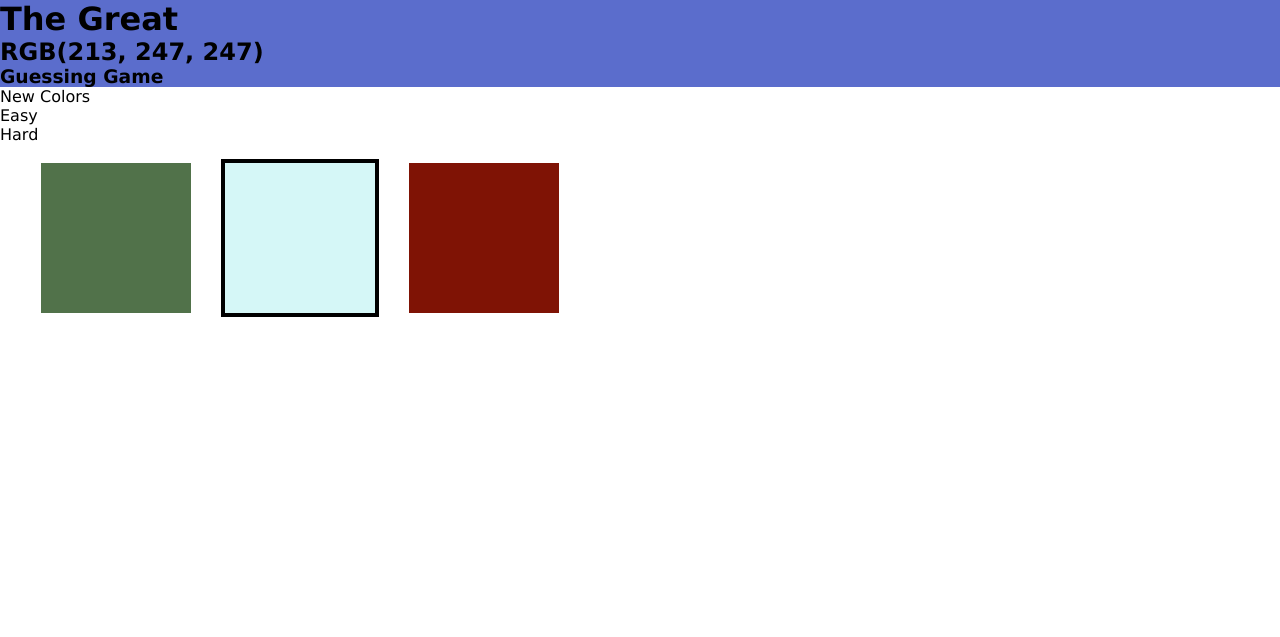
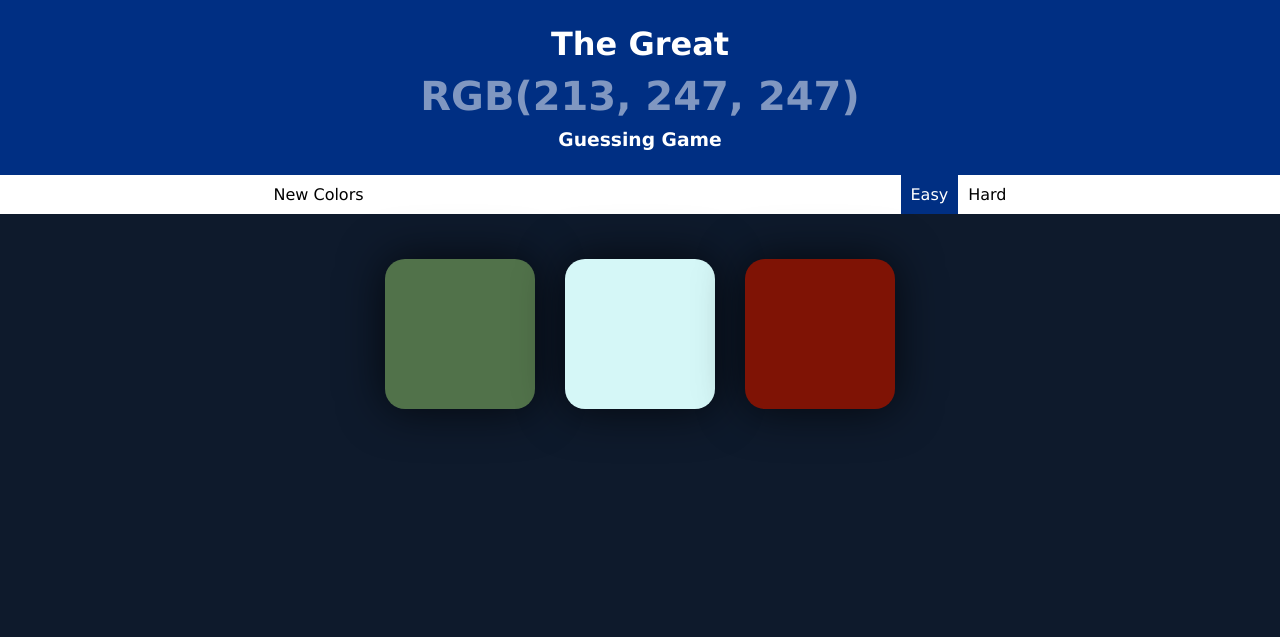
Before and after one commit to raulgodii/The-Great-Guessing-Name, a plain HTML site: page index.html in a window 1280 px wide. Drawn offline with Linux system fonts and the light colour scheme.

Commit message:
finished

```diff
--- a/index.html
+++ b/index.html
@@ -13,9 +13,9 @@
         <h2 id="solution"></h2>
         <h3>Guessing Game</h3>
     </header>
-    <body>
-        <section>
-            <p>New Colors</p>
+    <main>
+        <section class="menu">
+            <p id="newColors">New Colors</p>
             <nav>
                 <p id="easyMode">Easy</p>
                 <p id="hardMode">Hard</p>
--- a/script.js
+++ b/script.js
@@ -16,8 +16,8 @@ window.onload = () => {
     easyModeEvent.addEventListener("click", (e)=>{
         easyMode = true;
         hardMode = false;
-        easyModeEvent.style = "background-color: blue;"
-        hardModeEvent.style = "background-color: white;"
+        easyModeEvent.style = "background-color: #002f83;color: white;"
+        hardModeEvent.style = "background-color: white; color: black;"
         solutionColor = generateRandomColor();
         solution.innerHTML = solutionColor;
         paintDivs();
@@ -26,8 +26,8 @@ window.onload = () => {
     hardModeEvent.addEventListener("click", (e)=>{
         easyMode = false;
         hardMode = true;
-        easyModeEvent.style = "background-color: white;"
-        hardModeEvent.style = "background-color: blue;"
+        easyModeEvent.style = "background-color: white; color: black;"
+        hardModeEvent.style = "background-color: #002f83;color: white;"
         solutionColor = generateRandomColor();
         solution.innerHTML = solutionColor;
         paintDivs();
@@ -40,6 +40,12 @@ window.onload = () => {
         color[i].addEventListener("click", checkSolution);
     }
 
+    newColors = document.getElementById("newColors");
+    newColors.addEventListener("click", (e) =>{
+        solutionColor = generateRandomColor();
+        solution.innerHTML = solutionColor;
+        paintDivs();
+    });
 
 }
 
@@ -59,7 +65,7 @@ function generateRandomColor(){
 function paintDivs(){
     if(easyMode){
         for(let i=3; i<6; i++){
-            color[i].style = ("background-color: white;");
+            color[i].style = ("background-color: #0e1a2cf; box-shadow:none;");
         }
         n=3;
     } else{
@@ -71,7 +77,7 @@ function paintDivs(){
     }
 
     random = Math.floor(Math.random()*(n));
-    color[random].style = ("background-color: " + solutionColor + "; border:4px solid black;");
+    color[random].style = ("background-color: " + solutionColor + ";");
 }
 
 function checkSolution(e){
@@ -79,11 +85,11 @@ function checkSolution(e){
     if(solutionColor.toLowerCase()==bgColor){
         document.getElementById("header").style.backgroundColor = bgColor;
         for(let i=0; i<6; i++){
-            color[i].style = ("background-color: white");
+            color[i].style = ("background-color: #0e1a2c; box-shadow:none;");
         }
         e.target.style.backgroundColor = bgColor;
     } else {
-        e.target.style.backgroundColor = "white";
+        e.target.style.backgroundColor = "#0e1a2c";
     }
 
 }
--- a/styles.css
+++ b/styles.css
@@ -5,19 +5,77 @@
 }
 
 header{
-    background-color: #5b6dcc;
+    background-color: #002f83;
+    color: white;
+    display: flex;
+    flex-direction: column;
+    align-items: center;
+    padding: 20px;
 }
 
 .colors>div{
     width: 150px;
     height: 150px;
     margin: 15px;
+    border-radius: 20px;
+    box-shadow: 0px 0px 46px 0px rgba(0,0,0,0.7);
 }
 
 .colors{
     display: flex;
     flex-flow: row wrap;
-    width: 600px;
+    max-width: 600px;
     align-items: center;
     justify-content: center;
+    margin: 30px;
 }
+
+#solution{
+    color: rgb(255, 255, 255, 50%);
+    font-size: 40px;
+}
+
+h1, h2, h3{
+    margin: 5px;
+}
+
+.menu{
+    width: 100%;
+    display: flex;
+    flex-flow: row wrap;
+    align-items: center;
+    justify-content: space-around;
+    background-color: white;
+}
+
+body{
+    background-color: #0e1a2c;
+}
+
+main{
+    display: flex;
+    flex-flow: column nowrap;
+    align-items: center;
+}
+
+.menu>nav{
+    display: flex;
+    display: flex;
+    flex-flow: row wrap;
+    align-items: center;
+}
+
+.menu p{
+    padding: 10px;
+    cursor: pointer;
+}
+
+.menu p:hover{
+    background-color: #002f83;
+    color: white;
+}
+
+#easyMode{
+    background-color: #002f83;
+    color: white;
+}
```
